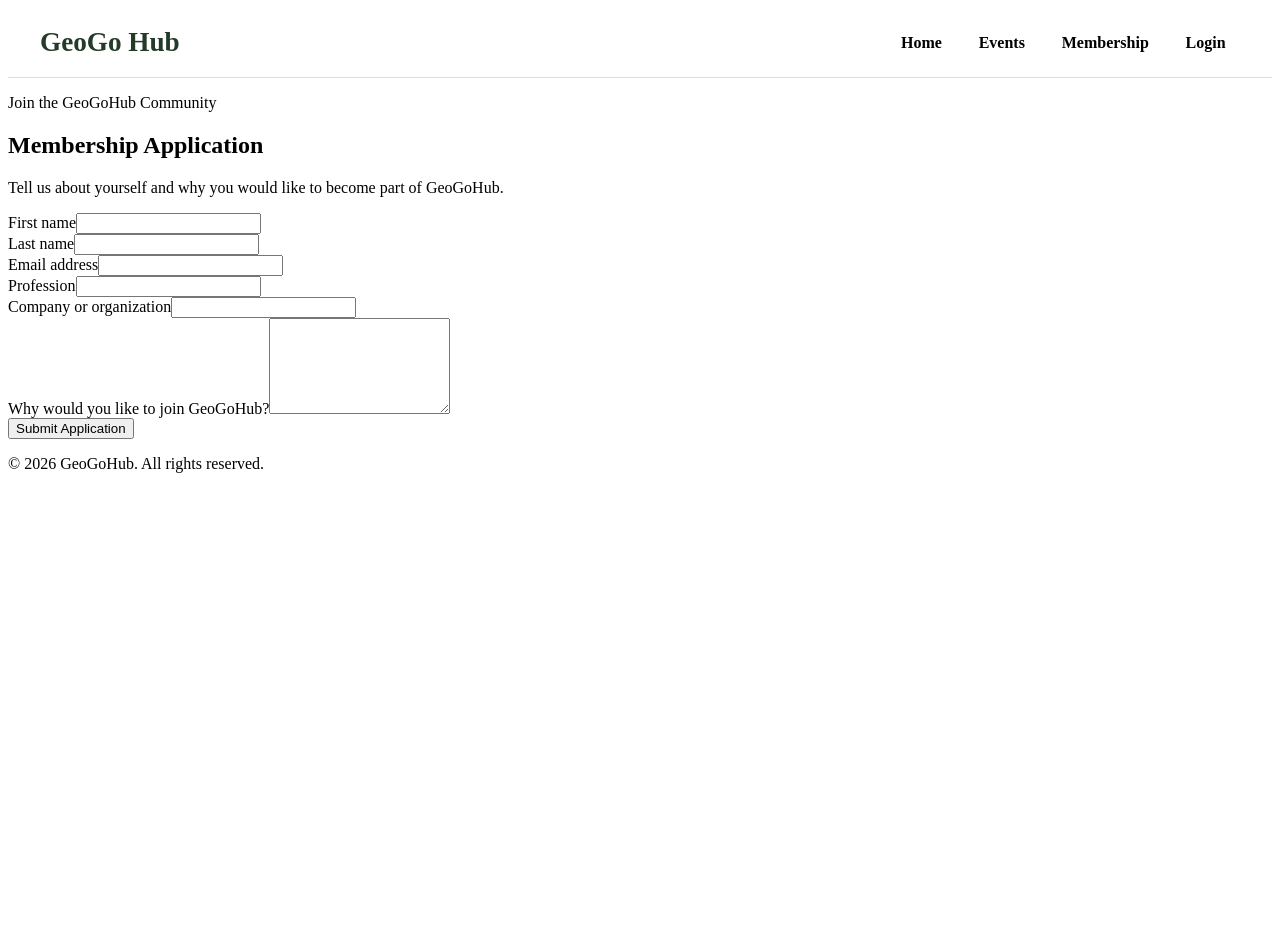
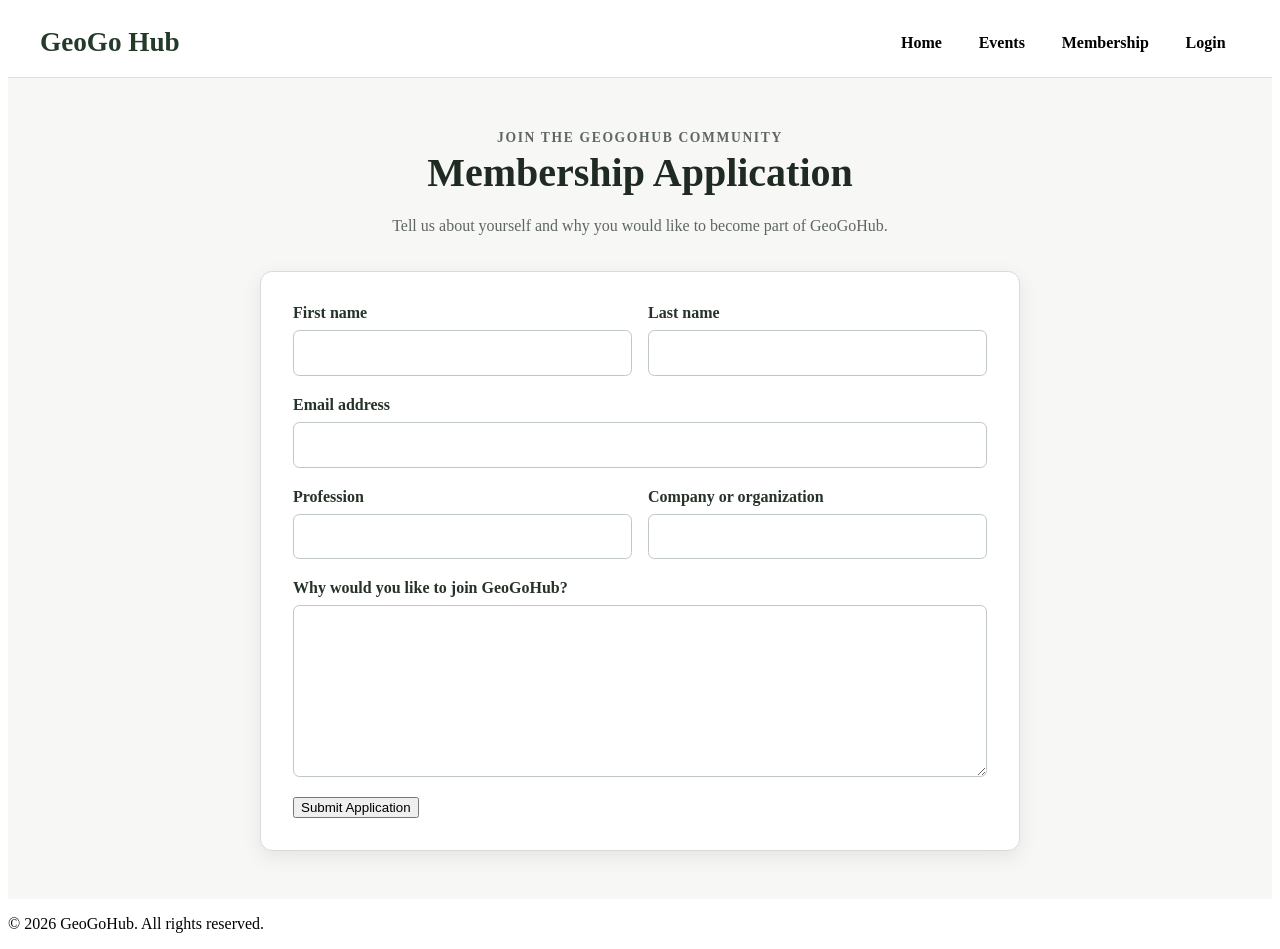
Before and after one commit to ShorenaK/GeoGoHub, a React (Vite) app in the folder frontend/: page / in a window 1280 px wide. Both pictures are taken after a click on the button "Become a Member". Before the commit the page ends 800 px from the top, so only its background shows below. Built offline with nearby package versions, Linux system fonts and the light colour scheme; no server answers.

Commit message:
applicationPage.css added for styling

```diff
--- a/frontend/src/styles/ApplicationPage.css
+++ b/frontend/src/styles/ApplicationPage.css
@@ -0,0 +1,122 @@
+/*
+  ApplicationPage.css
+
+  This file styles the GeoGoHub membership application page.
+
+  Responsibilities:
+  - Style the membership application layout.
+  - Arrange form fields responsively.
+  - Display clear success and error states.
+
+  Author: Shorena K. Anzhilov
+  Course: CS 5610 Web Development
+  Project: GeoGoHub
+*/
+
+.application-page {
+  min-height: calc(100vh - 160px);
+  padding: 3rem 1.5rem;
+  background-color: #f7f8f6;
+}
+
+.application-page__content {
+  width: 100%;
+  max-width: 760px;
+  margin: 0 auto;
+}
+
+.application-page__heading {
+  margin-bottom: 2rem;
+  text-align: center;
+}
+
+.application-page__eyebrow {
+  margin: 0 0 0.75rem;
+  color: #456b4d;
+  font-size: 0.85rem;
+  font-weight: 700;
+  letter-spacing: 0.12em;
+  text-transform: uppercase;
+}
+
+.application-page__heading h2 {
+  margin: 0 0 1rem;
+  color: #1f2a22;
+  font-size: 2.5rem;
+}
+
+.application-page__heading p {
+  max-width: 620px;
+  margin: 0 auto;
+  color: #5f665f;
+  line-height: 1.7;
+}
+
+.application-form {
+  padding: 2rem;
+  border: 1px solid #d8ddd9;
+  border-radius: 0.75rem;
+  background-color: #ffffff;
+  box-shadow: 0 6px 20px rgba(0, 0, 0, 0.08);
+}
+
+.application-form__row {
+  display: grid;
+  grid-template-columns: 1fr 1fr;
+  gap: 1rem;
+}
+
+.application-form__field {
+  display: flex;
+  flex-direction: column;
+  gap: 0.5rem;
+  margin-bottom: 1.25rem;
+}
+
+.application-form__field label {
+  color: #263329;
+  font-weight: 700;
+}
+
+.application-form__field input,
+.application-form__field textarea {
+  width: 100%;
+  box-sizing: border-box;
+  padding: 0.8rem 0.9rem;
+  border: 1px solid #bfc7c1;
+  border-radius: 0.4rem;
+  background-color: #ffffff;
+  color: #1f2a22;
+  font: inherit;
+}
+
+.application-form__field textarea {
+  min-height: 140px;
+  line-height: 1.5;
+  resize: vertical;
+}
+
+.application-form__field input:focus,
+.application-form__field textarea:focus {
+  border-color: #456b4d;
+  outline: 3px solid rgba(69, 107, 77, 0.2);
+}
+
+.application-form__message {
+  margin: 0 0 1.25rem;
+  padding: 0.9rem;
+  border-radius: 0.4rem;
+  line-height: 1.5;
+}
+
+.application-form__message--error {
+  border: 1px solid #c86b6b;
+  background-color: #fff1f1;
+  color: #8b2525;
+}
+
+.application-form__message--success {
+  border: 1px solid #73a47d;
+  background-color: #eef8f0;
+  color: #285e33;
+}
```
